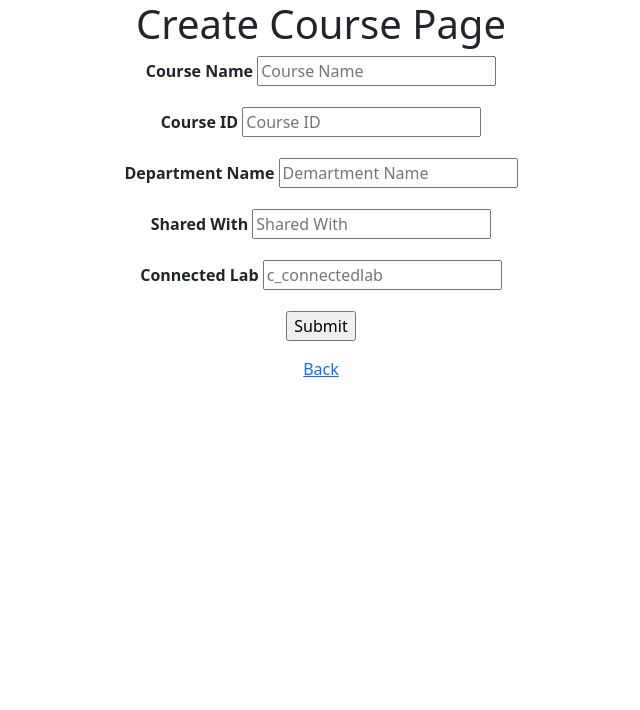
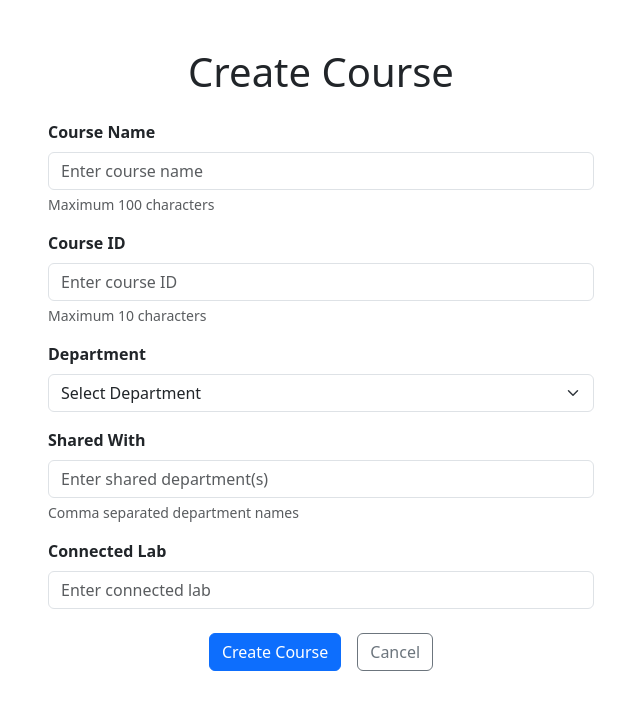
Before and after one commit to TyeStates/UniversityCourseDatabaseSystem, a PHP site: page /createCourse.php in a window 1280 px wide. Shown: the top 710 px of the page, without its empty margins (319-959 px from the left). Run offline with PHP 8.4, Linux system fonts and the light colour scheme; data comes from the database, SQL or seed files in the repository.

Commit message:
Update createCourse.php

```diff
--- a/createCourse.php
+++ b/createCourse.php
@@ -66,48 +66,70 @@
 ?>
 <!DOCTYPE HTML>
 <html>
-    <!--html code here-->
     <head>
         <title>DBMS Project</title>
         <meta charset="UTF-8">
         <link href="https://cdn.jsdelivr.net/npm/bootstrap@5.3.2/dist/css/bootstrap.min.css" rel="stylesheet">
     </head>
     <body>
-        <h1 class="text-center">Create Course Page</h1>
-        <div class="text-center">
-            <form method="post">
+        <div class="container mt-5">
+            <h1 class="text-center mb-4">Create Course</h1>
+            <div class="row justify-content-center">
+                <div class="col-md-8 col-lg-6">
+                    <form method="post" onsubmit="return confirm('Are you sure you want to create this course?')">
                         <?php
                             if (isset($_GET['error'])){
-                        echo "<div class='error'>" . $_GET['error'] . "</div>";
+                                echo "<div class='alert alert-danger mb-3'>" . htmlspecialchars($_GET['error']) . "</div>";
                             }
                         ?>
                         <div class="mb-3">
                             <label for="c_name" class="form-label"><strong>Course Name</strong></label>
-                    <input type="text" id="c_name" name="c_name" placeholder="Course Name" value="<?php echo $c_name; ?>" required>
+                            <input type="text" class="form-control" id="c_name" name="c_name"
+                                   placeholder="Enter course name" value="<?php echo htmlspecialchars($c_name); ?>"
+                                   maxlength="100" required>
+                            <div class="form-text">Maximum 100 characters</div>
                         </div>
                         <div class="mb-3">
                             <label for="c_id" class="form-label"><strong>Course ID</strong></label>
-                    <input type="text" id="c_id" name="c_id" placeholder="Course ID" value="<?php echo $c_id; ?>" required>
+                            <input type="text" class="form-control" id="c_id" name="c_id"
+                                   placeholder="Enter course ID" value="<?php echo htmlspecialchars($c_id); ?>"
+                                   maxlength="10" required>
+                            <div class="form-text">Maximum 10 characters</div>
                         </div>
                         <div class="mb-3">
-                    <label for="d_name" class="form-label"><strong>Department Name</strong></label>
-                    <input type="text" id="d_name" name="d_name" placeholder="Demartment Name" value="<?php echo $d_name; ?>" required>
+                            <label for="d_name" class="form-label"><strong>Department</strong></label>
+                            <select class="form-select" id="d_name" name="d_name" required>
+                                <option value="">Select Department</option>
+                                <?php
+                                    $sql = "SELECT d_name FROM department";
+                                    $result = $conn->query($sql);
+                                    while ($row = $result->fetch_assoc()) {
+                                        $selected = ($row['d_name'] === $d_name) ? 'selected' : '';
+                                        echo "<option value='".htmlspecialchars($row['d_name'])."' $selected>".htmlspecialchars($row['d_name'])."</option>";
+                                    }
+                                ?>
+                            </select>
                         </div>
                         <div class="mb-3">
                             <label for="c_sharedwith" class="form-label"><strong>Shared With</strong></label>
-                    <input type="text" id="c_sharedwith" name="c_sharedwith" placeholder="Shared With" value="<?php echo $c_sharedwith; ?>">
+                            <input type="text" class="form-control" id="c_sharedwith" name="c_sharedwith"
+                                   placeholder="Enter shared department(s)" value="<?php echo htmlspecialchars($c_sharedwith); ?>"
+                                   maxlength="100">
+                            <div class="form-text">Comma separated department names</div>
                         </div>
                         <div class="mb-3">
                             <label for="c_connectedlab" class="form-label"><strong>Connected Lab</strong></label>
-                    <input type="text" id="c_connectedlab" name="c_connectedlab" placeholder="c_connectedlab" value="<?php echo $c_connectedlab; ?>">
+                            <input type="text" class="form-control" id="c_connectedlab" name="c_connectedlab"
+                                   placeholder="Enter connected lab" value="<?php echo htmlspecialchars($c_connectedlab); ?>"
+                                   maxlength="50">
                         </div>
-                <div class="mb-3 justify-content-center">
-                    <input id="submit" type="submit" value="Submit">
-                </div>
-                <div class="mb-3">
-                    <a href='manageCourses.php'>Back</a>
+                        <div class="d-grid gap-2 d-md-flex justify-content-md-center mt-4">
+                            <button type="submit" class="btn btn-primary me-md-2">Create Course</button>
+                            <a href="manageCourses.php" class="btn btn-outline-secondary">Cancel</a>
                         </div>
                     </form>
                 </div>
+            </div>
+        </div>
     </body>
 </html>
```
Lines whose indentation alone changed are shown as unchanged.
